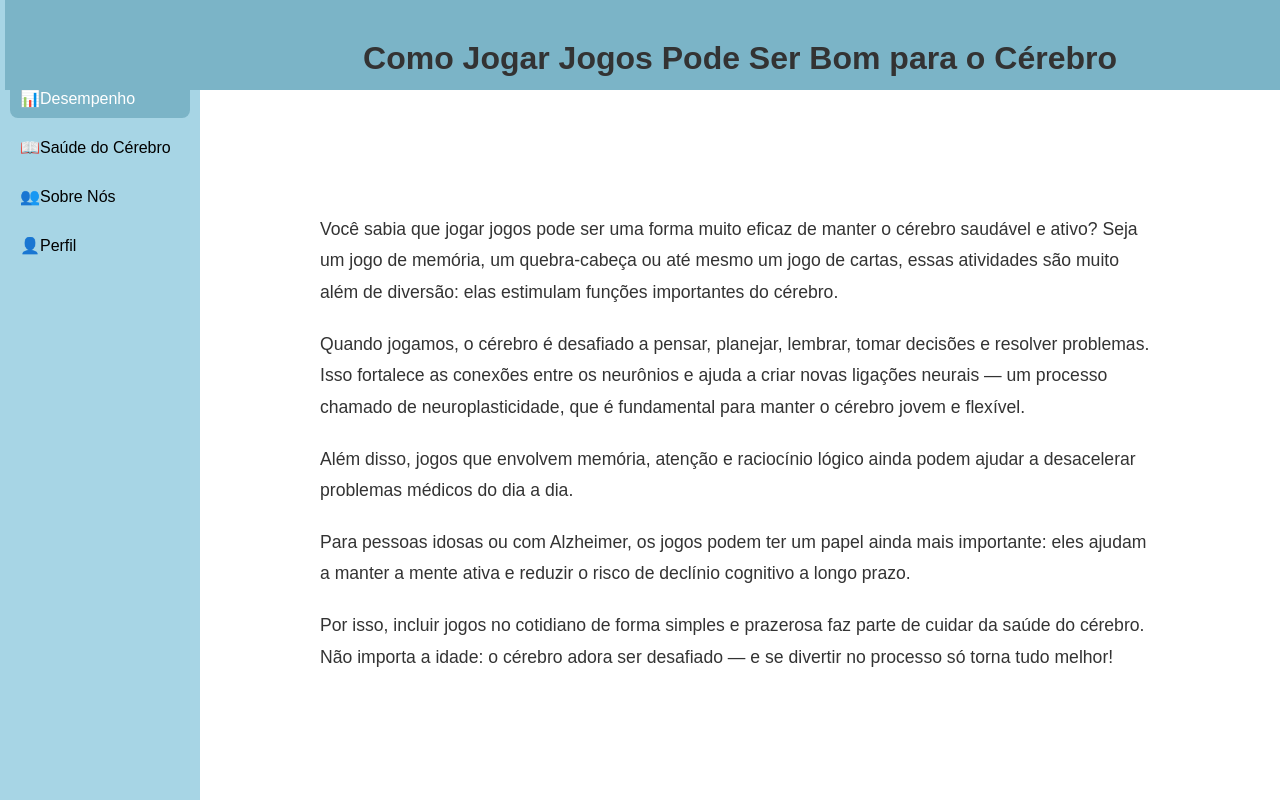
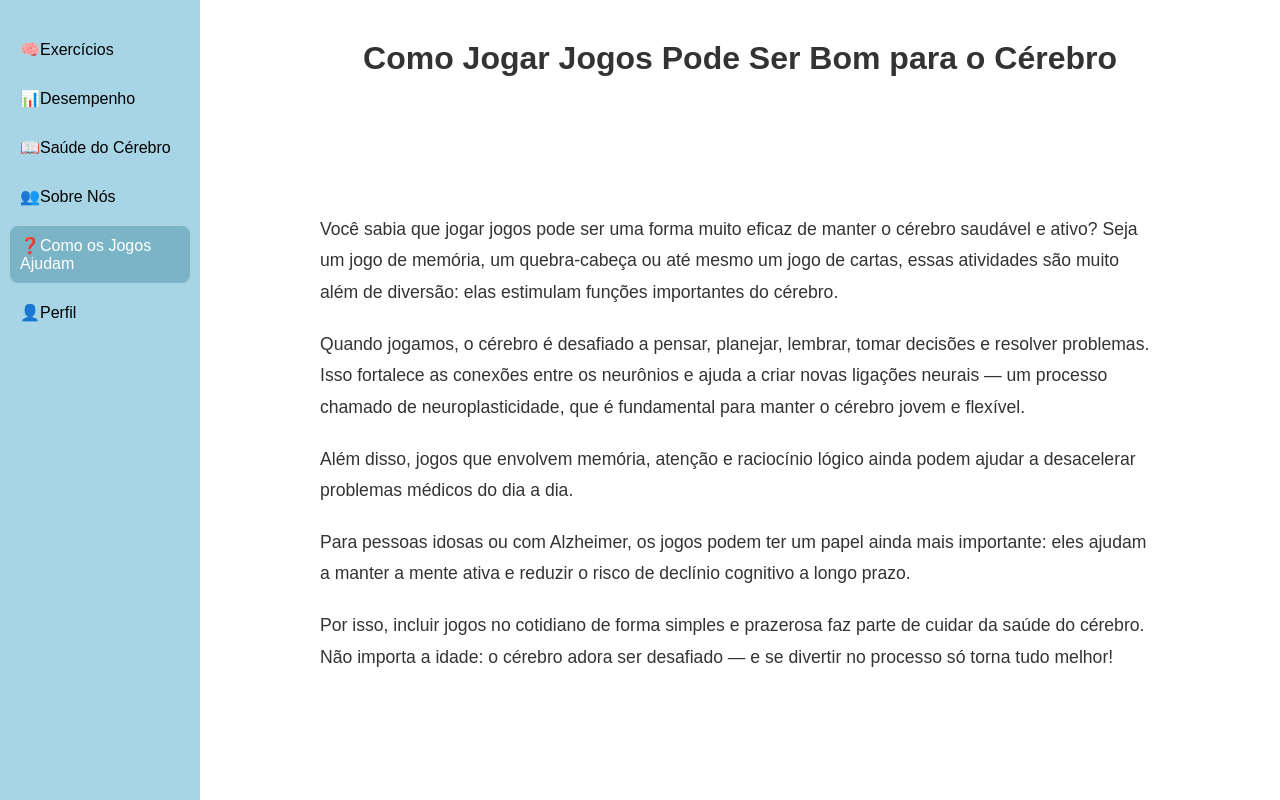
Before and after one commit to MateusDeBritoSantos/Projeto_Nova-Memoria, a PHP site: page /como_ajuda.html in a window 1280 px wide; the page is wider, and only the part inside the window is pictured. Run offline with PHP 8.4, Linux system fonts and the light colour scheme.

Commit message:
Alterações Visuais Necessárias

```diff
--- a/como_ajuda.html
+++ b/como_ajuda.html
@@ -1,26 +1,27 @@
 <!DOCTYPE html>
-<html lang="en">
+<html lang="pt-BR">
 <head>
     <meta charset="UTF-8">
     <meta name="viewport" content="width=device-width, initial-scale=1.0">
     <title>Como Jogos Ajudam</title>
     <link rel="stylesheet" href="style.css">
+    <link rel="shortcut icon" href="assests/imagens/brain_onlyw.png" type="image/x-icon">
 </head>
 <body>
       <aside>
     <nav>
       <ul>
         <li><a href="pagina_principal.php">🧠Exercícios</a></li>
-        <li><a href="desempenho.html" class="ativo">📊Desempenho</a></li>
+        <li><a href="desempenho.html">📊Desempenho</a></li>
         <li><a href="saude.html">📖Saúde do Cérebro</a></li>
         <li><a href="sobre.html">👥Sobre Nós</a></li>
+        <li><a href="como_ajuda.html" class="ativo">❓Como os Jogos Ajudam</a></li>
         <li><a href="perfil.php">👤Perfil</a></li>
       </ul>
     </nav>
   </aside>
-    <div class="purple"></div>
     <main>
-            <h1 >Como Jogar Jogos Pode Ser Bom para o Cérebro</h1>
+            <h1>Como Jogar Jogos Pode Ser Bom para o Cérebro</h1>
         <section>
                 <p>Você sabia que jogar jogos pode ser uma forma muito eficaz de manter o cérebro saudável e ativo? Seja um jogo de memória, um quebra-cabeça ou até mesmo um jogo de cartas, essas atividades são muito além de diversão: elas estimulam funções importantes do cérebro.</p>
                 <p>Quando jogamos, o cérebro é desafiado a pensar, planejar, lembrar, tomar decisões e resolver problemas. Isso fortalece as conexões entre os neurônios e ajuda a criar novas ligações neurais — um processo chamado de neuroplasticidade, que é fundamental para manter o cérebro jovem e flexível.</p>
--- a/desempenho.html
+++ b/desempenho.html
@@ -16,6 +16,7 @@
         <li><a href="desempenho.html" class="ativo">📊Desempenho</a></li>
         <li><a href="saude.html">📖Saúde do Cérebro</a></li>
         <li><a href="sobre.html">👥Sobre Nós</a></li>
+        <li><a href="como_ajuda.html">❓Como os Jogos Ajudam</a></li>
         <li><a href="perfil.php">👤Perfil</a></li>
       </ul>
     </nav>
--- a/saude.html
+++ b/saude.html
@@ -12,9 +12,10 @@
     <nav>
       <ul>
         <li><a href="pagina_principal.php">🧠Exercícios</a></li>
-        <li><a href="desempenho.html" class="ativo">📊Desempenho</a></li>
-        <li><a href="saude.html">📖Saúde do Cérebro</a></li>
+        <li><a href="desempenho.html">📊Desempenho</a></li>
+        <li><a href="saude.html" class="ativo">📖Saúde do Cérebro</a></li>
         <li><a href="sobre.html">👥Sobre Nós</a></li>
+        <li><a href="como_ajuda.html">❓Como os Jogos Ajudam</a></li>
         <li><a href="perfil.php">👤Perfil</a></li>
       </ul>
     </nav>
--- a/sobre.html
+++ b/sobre.html
@@ -12,9 +12,10 @@
     <nav>
       <ul>
         <li><a href="pagina_principal.php">🧠Exercícios</a></li>
-        <li><a href="desempenho.html" class="ativo">📊Desempenho</a></li>
+        <li><a href="desempenho.html">📊Desempenho</a></li>
         <li><a href="saude.html">📖Saúde do Cérebro</a></li>
-        <li><a href="sobre.html">👥Sobre Nós</a></li>
+        <li><a href="sobre.html" class="ativo">👥Sobre Nós</a></li>
+        <li><a href="como_ajuda.html">❓Como os Jogos Ajudam</a></li>
         <li><a href="perfil.php">👤Perfil</a></li>
       </ul>
     </nav>
--- a/style.css
+++ b/style.css
@@ -277,13 +277,7 @@ main ul li b {
 }
 
 .purple{
-  position: absolute;
-  display: flex;
-  height: 90px;
-  width: 1690px;
-   margin-left: 5px;
-  background-color: #7bb4c7;
-
+  display: none;
 }
 
 /* Página de desempenho */
```
Also changed, not shown: editar_perfil.php (+115 -116 lines), perfil.php (+6 -7 lines).
